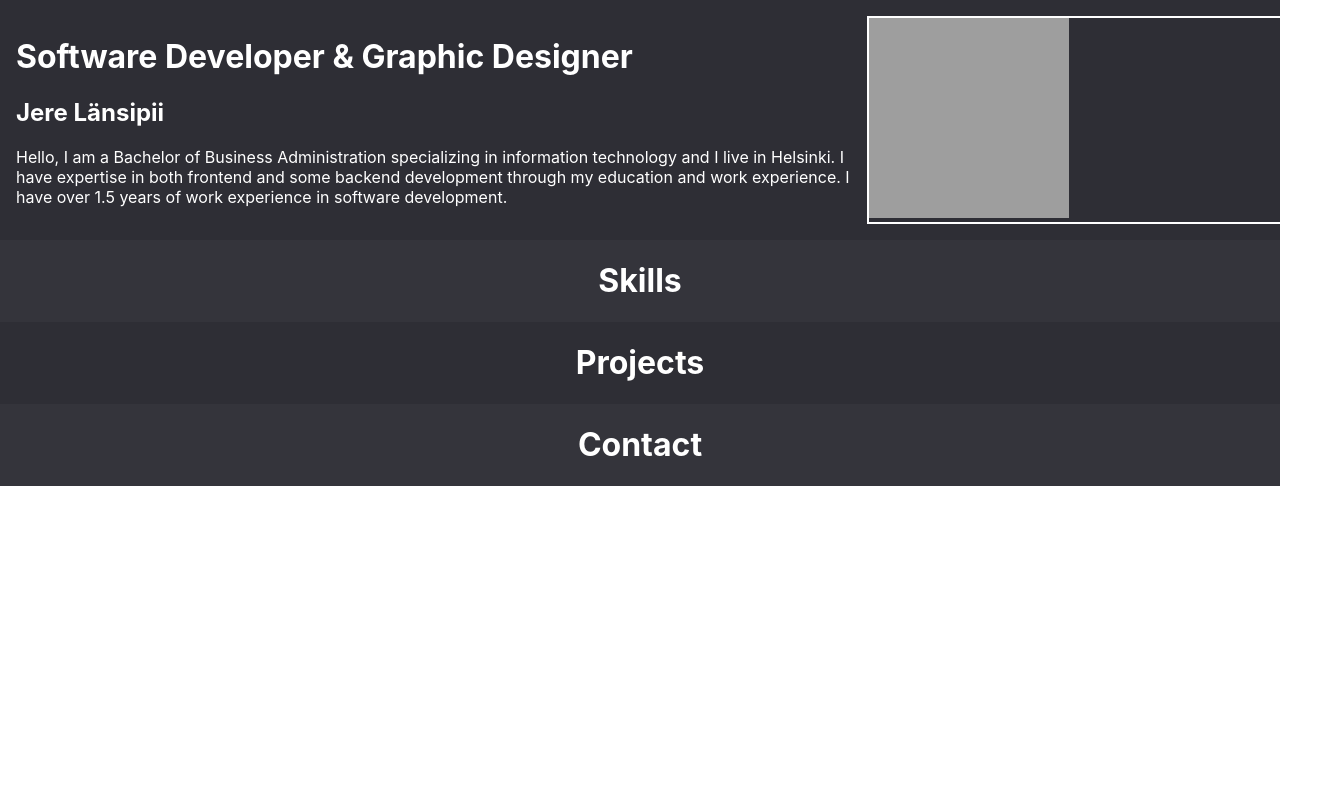
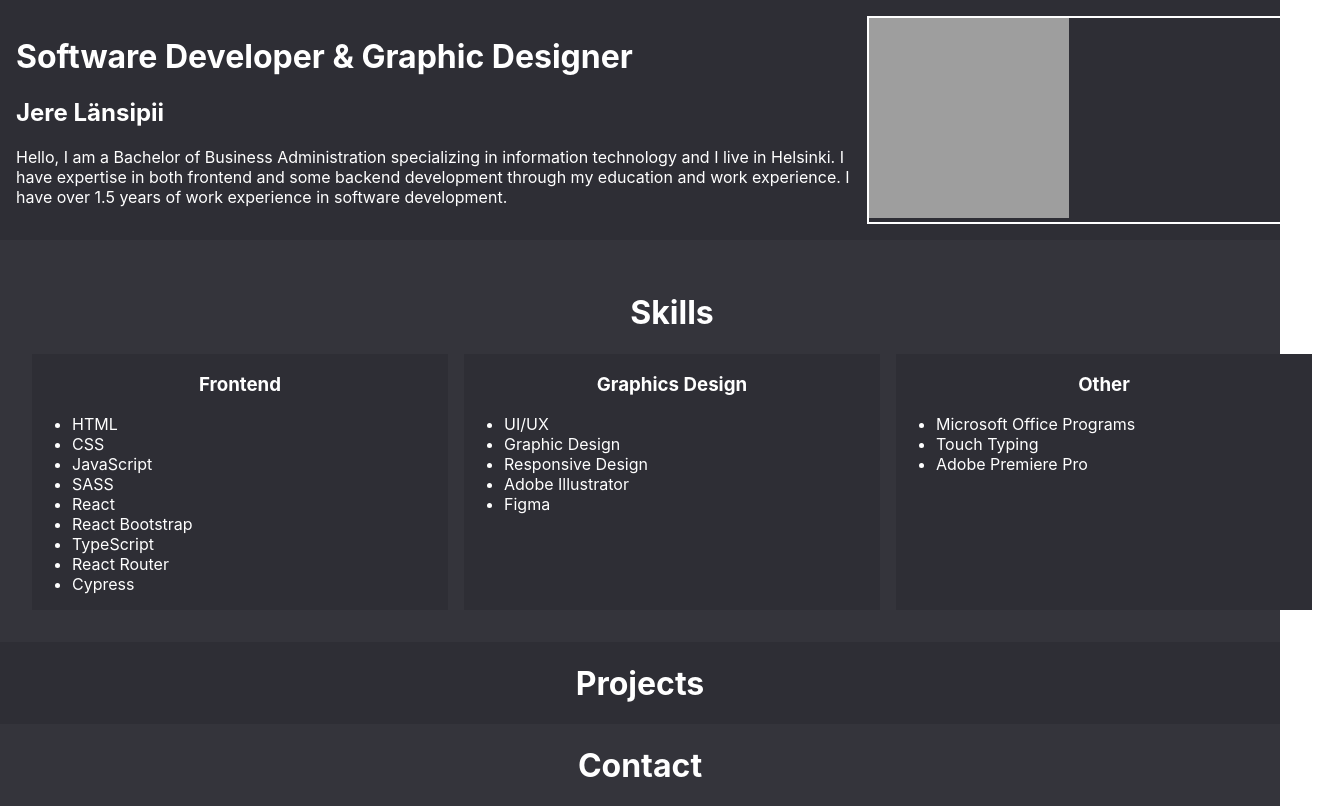
Before and after one commit to ojela028xamk/jere-lansipii-portfolio, a React (Create React App) app: page / in a window 1280 px wide. Shown: the whole page, 1344 px wide, since content can reach past the window. Built offline with nearby package versions, Linux system fonts and the light colour scheme; grey boxes are pictures that could not be loaded.

Commit message:
skills content text

```diff
--- a/src/Website/Skills.module.scss
+++ b/src/Website/Skills.module.scss
@@ -4,4 +4,24 @@
   flex: 1;
   background-color: $secondary-black;
   color: white;
+
+  .skills_content {
+    margin: auto;
+    padding: 2em;
+    width: 1280px;
+
+    .skill_items {
+      display: flex;
+      gap: 1em;
+
+      .item {
+        flex: 1;
+        text-align: left;
+        background-color: $primary-black;
+        h3 {
+          text-align: center;
+        }
+      }
+    }
+  }
 }
--- a/src/Website/Skills.tsx
+++ b/src/Website/Skills.tsx
@@ -1,9 +1,24 @@
 import css from './Skills.module.scss'
+import { skills } from './content'
 
 const Skills = (): JSX.Element => {
   return (
     <div className={css.skills}>
-      <h1>Skills</h1>
+      <div className={css.skills_content}>
+        <h1>Skills</h1>
+        <div className={css.skill_items}>
+          {skills.map((skill) => (
+            <div key={skill.category} className={css.item}>
+              <h3>{skill.category}</h3>
+              <ul>
+                {skill.list.map((item) => (
+                  <li key={item}>{item}</li>
+                ))}
+              </ul>
+            </div>
+          ))}
+        </div>
+      </div>
     </div>
   )
 }
--- a/src/Website/content.ts
+++ b/src/Website/content.ts
@@ -1,3 +1,8 @@
+export type Skill = {
+  category: string
+  list: string[]
+}
+
 export type Project = {
   name: string
   image: string
@@ -5,13 +10,21 @@ export type Project = {
   link: string
 }
 
+export type Contact = {
+  email: string
+  phone: string
+  linkedin: string
+}
+
 const aboutMe =
   'Hello, I am a Bachelor of Business Administration specializing in information technology and I live in Helsinki. ' +
   'I have expertise in both frontend and some backend development through my education and work experience. ' +
   'I have over 1.5 years of work experience in software development.'
 
-const skills = {
-  frontend: [
+const skills: Skill[] = [
+  {
+    category: 'Frontend',
+    list: [
       'HTML',
       'CSS',
       'JavaScript',
@@ -22,15 +35,22 @@ const skills = {
       'React Router',
       'Cypress',
     ],
-  graphicDesign: [
+  },
+  {
+    category: 'Graphics Design',
+    list: [
       'UI/UX',
       'Graphic Design',
       'Responsive Design',
       'Adobe Illustrator',
       'Figma',
     ],
-  other: ['Microsoft Office Programs', 'Touch Typing', 'Adobe Premiere Pro'],
-}
+  },
+  {
+    category: 'Other',
+    list: ['Microsoft Office Programs', 'Touch Typing', 'Adobe Premiere Pro'],
+  },
+]
 
 const projects: Project[] = [
   {
@@ -47,7 +67,7 @@ const projects: Project[] = [
   },
 ]
 
-const contact = {
+const contact: Contact = {
   email: 'jerelans91@gmail.com',
   phone: '+358407729448',
   linkedin: '',
```
Lines whose indentation alone changed are shown as unchanged.
